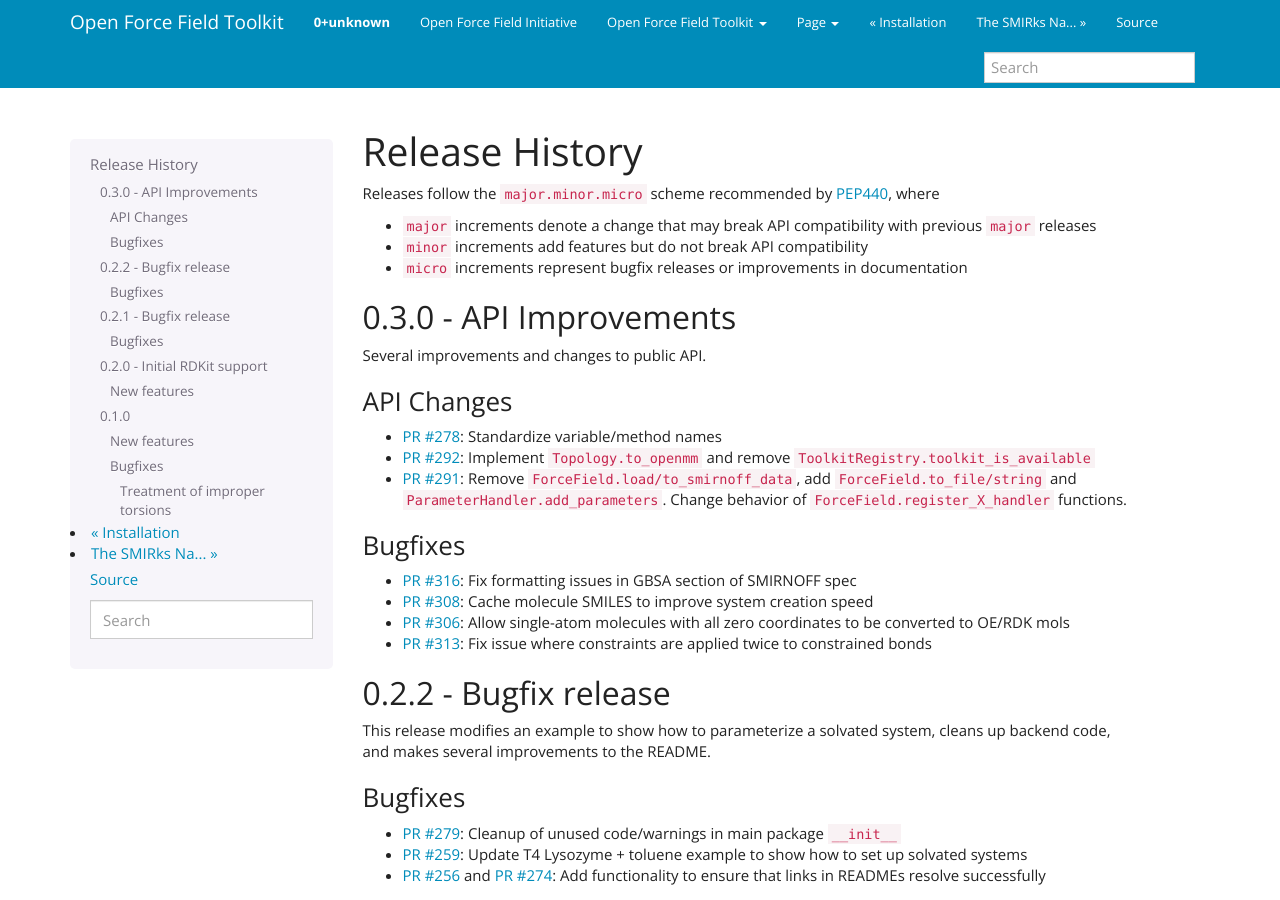
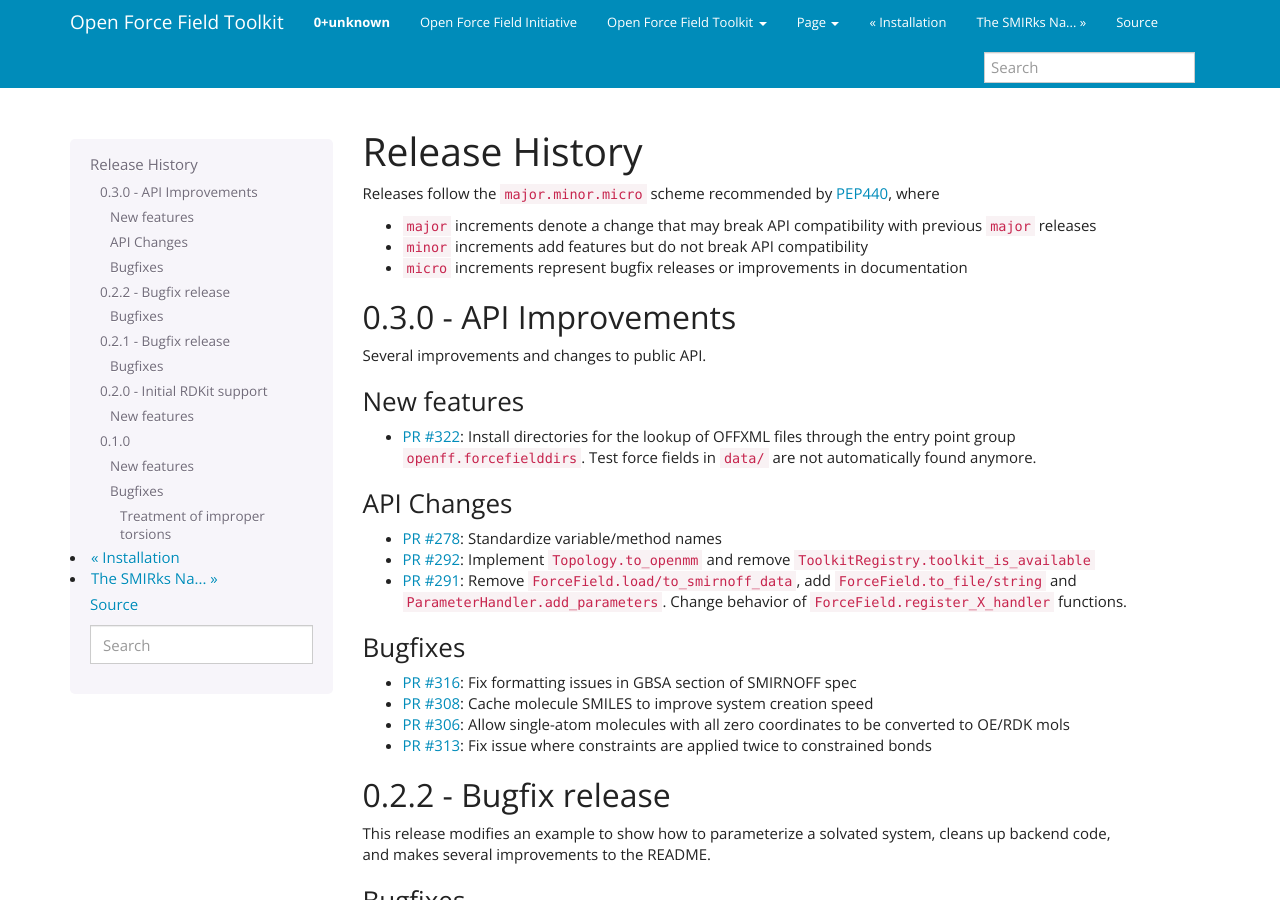
Before and after one commit to openforcefield/openff-toolkit, a Sphinx documentation site: the page built from docs/releasehistory.rst, in a window 1280 px wide and 900 px high. Built offline with Sphinx 7.4.7, drawn with Linux system fonts in a browser that asks for light colours.

Commit message:
Update release history

```diff
--- a/docs/releasehistory.rst
+++ b/docs/releasehistory.rst
@@ -11,6 +11,11 @@
 ------------------------
 
 Several improvements and changes to public API.
+
+New features
+""""""""""""
+
+* `PR #322 <https://github.com/openforcefield/openforcefield/pull/322>`_: Install directories for the lookup of OFFXML files through the entry point group ``openff.forcefielddirs``. Test force fields in ``data/`` are not automatically found anymore.
 
 API Changes
 """""""""""
```
